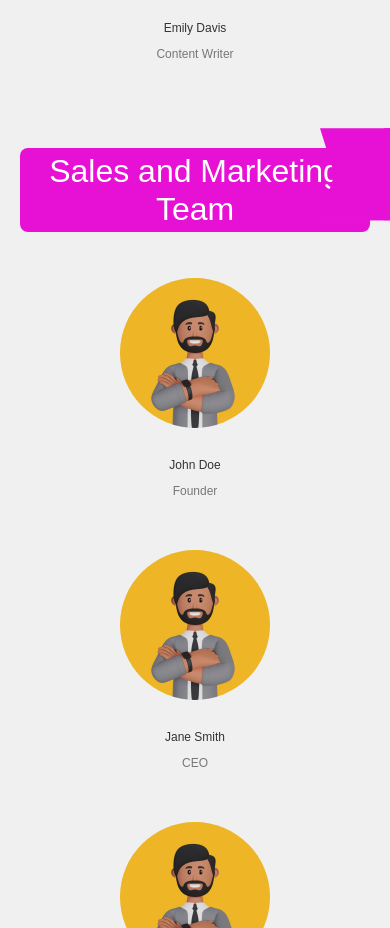
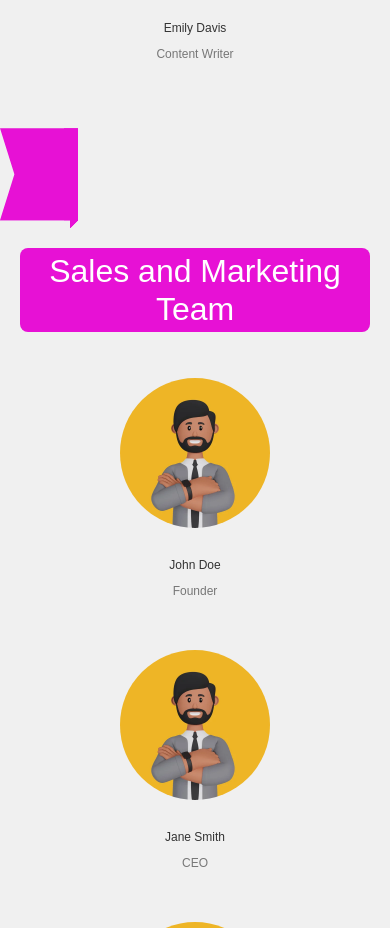
Before and after one commit to 21750657/web-page, a plain HTML site: page index.html in a window 390 px wide. Shown: the part 4060-4988 px from the top of the page. Drawn offline with nearby package versions, Linux system fonts and the light colour scheme.

Commit message:
Update style.css

```diff
--- a/style.css
+++ b/style.css
@@ -207,6 +207,13 @@ hr {
   margin-bottom: 3%;
 }
 
+@media screen and (max-width: 768px) {
+  .subtitle-4, .bar-3 {
+    position: static;
+    right: auto;
+  }
+}
+
 footer {
   background-color: rgb(231, 17, 213);
   height: 100px;
```
